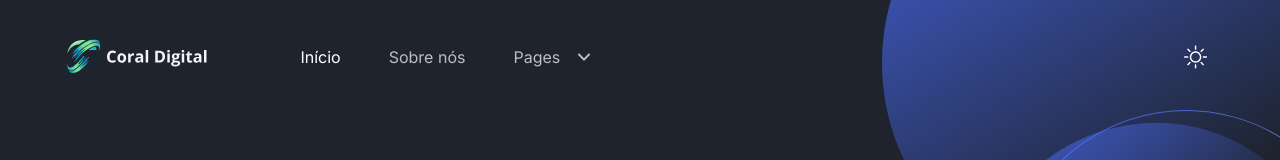
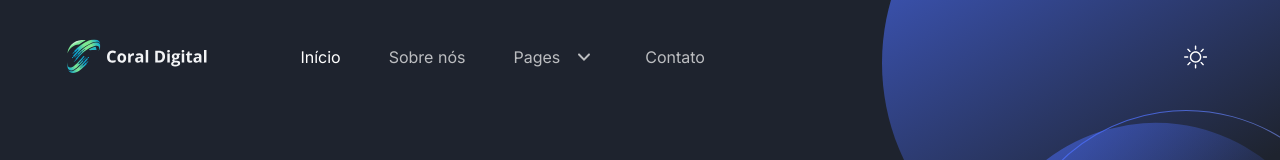
Before and after one commit to hellmrf/coraldigital.com.br, a Next.js app: page / in a window 1280 px wide. Shown: the top 160 px of the page. Built offline with nearby package versions, Linux system fonts and the light colour scheme.

Commit message:
Add WhatsApp contact link to header menu

```diff
--- a/src/components/Header/index.tsx
+++ b/src/components/Header/index.tsx
@@ -110,6 +110,8 @@ const Header = () => {
                         {menuItem.path ? (
                           <Link
                             href={menuItem.path}
+                            target={menuItem.newTab ? "_blank" : undefined}
+                            rel={menuItem.newTab ? "noopener noreferrer" : undefined}
                             className={`flex py-2 text-base lg:mr-0 lg:inline-flex lg:px-0 lg:py-6 ${
                               usePathName === menuItem.path
                                 ? "text-primary dark:text-white"
--- a/src/components/Header/menuData.tsx
+++ b/src/components/Header/menuData.tsx
@@ -87,4 +87,11 @@ if (process.env.NODE_ENV === "development") {
   menuData.push(devPages);
 }
 
+menuData.push({
+  id: menuData.length + 1,
+  title: "Contato",
+  path: "https://wa.me/5531971352054",
+  newTab: true,
+});
+
 export default menuData;
```
